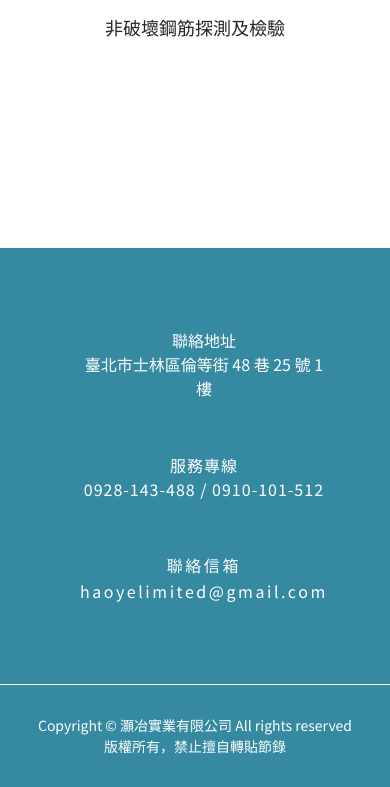
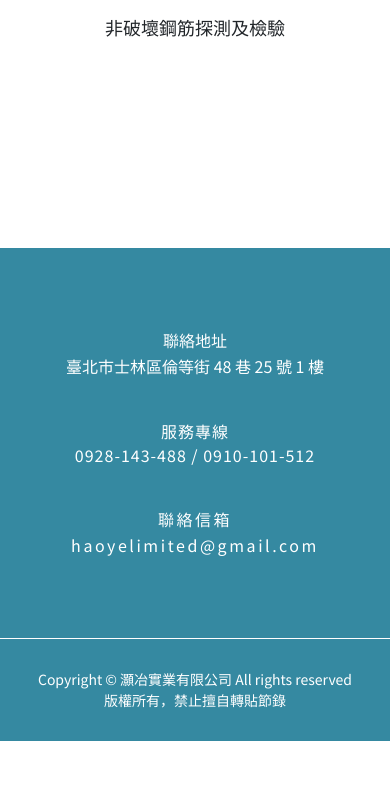
Before and after one commit to mushroomandhana/haoyeltd, a plain HTML site: page index.html in a window 390 px wide. Shown: the part 4661-5448 px from the top of the page. After the commit the page ends 5402 px from the top, so only its background shows below. Drawn offline with nearby package versions, Linux system fonts and the light colour scheme; no server answers.

Commit message:
update  footer RWD

```diff
--- a/css/style.css
+++ b/css/style.css
@@ -1311,7 +1311,7 @@ p {
 }
 
 .section5_inner {
-    padding: 80px;
+    padding: 80px 24px;
 }
 
 
@@ -1407,21 +1407,19 @@ p {
 
 @media (max-width: 1299px) {
     .contact_card:nth-child(2) {
-        margin: 0 30px;
-        padding: 0 30px;
-    }
-
-}
-
-
+        margin: 0 40px;
+        padding: 0 40px;
+    }
+
+}
+
+/*
 @media (max-width: 1139px) {
-
     .contact_card:nth-child(2) {
-        margin: 0 20px;
-        padding: 0 20px;
-    }
-
-}
+        margin: 0 40px;
+        padding: 0 40px;
+    }
+} */
 
 @media (max-width: 1099px) {
     .contact_card p {
```
